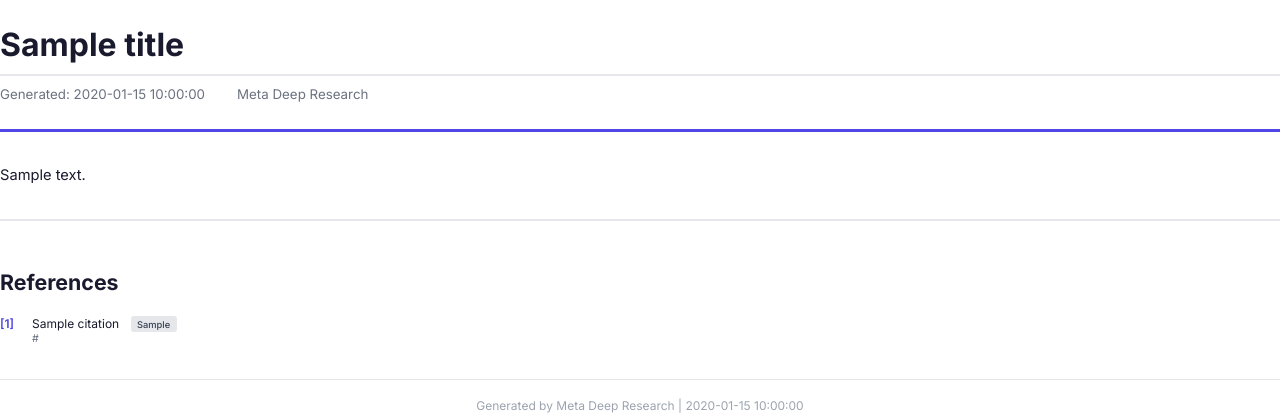
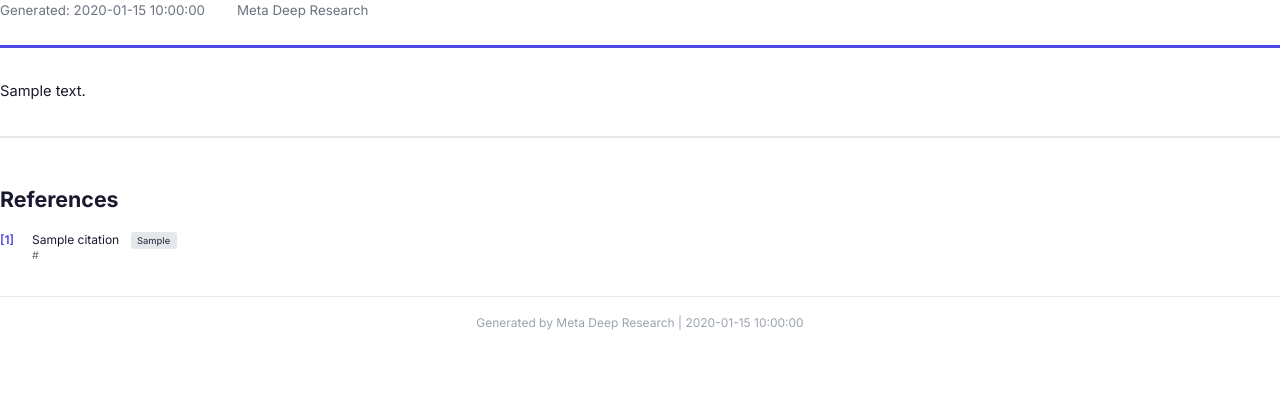
Before and after one commit to cbrunner/meta-deep-research, a Python web app: template templates/pdf_report.html in a window 1280 px wide. Shown: the top 420 px of the page. Run offline with Jinja, Linux system fonts and the light colour scheme; the template is opened without the code that fills it: most values are stand-ins (such as "Sample title", 1, 10 or a date in 2020).

Commit message:
Remove user query from PDF report title
Remove the `title` variable from the `pdf_report.html` template to exclude the user query from the PDF header.

Replit-Commit-Author: Agent
Replit-Commit-Session-Id: d40c1790-4b91-45b3-8d80-226c0b381e44
Replit-Commit-Checkpoint-Type: full_checkpoint
Replit-Commit-Event-Id: a1880178-c676-41d4-a16b-65fcd6aa6bb6
Replit-Commit-Screenshot-Url: https://storage.googleapis.com/screenshot-production-us-central1/387385ef-2582-49e7-b613-37ea3e4de16d/d40c1790-4b91-45b3-8d80-226c0b381e44/tgeAsUu
Replit-Helium-Checkpoint-Created: true

```diff
--- a/templates/pdf_report.html
+++ b/templates/pdf_report.html
@@ -302,7 +302,6 @@
 </head>
 <body>
     <div class="header">
-        <h1 class="header-title">{{ title }}</h1>
         <div class="header-meta">
             <span>Generated: {{ created_at }}</span>
             <span>Meta Deep Research</span>
```
